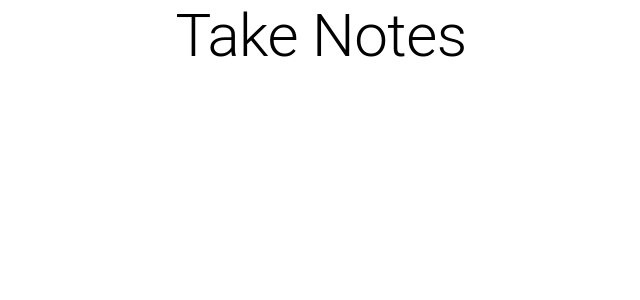
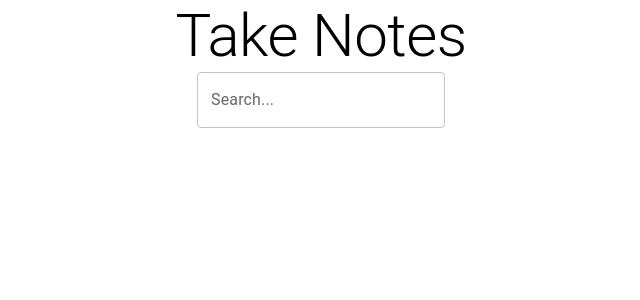
Before and after one commit to Mustafa-Filiz/React--Take-Notes-App, a React (Create React App) app: page / in a window 1280 px wide. Shown: the top 300 px of the page, without its empty margins (319-959 px from the left). Built offline with nearby package versions, Linux system fonts and the light colour scheme.

Commit message:
search area imported

```diff
--- a/src/App.js
+++ b/src/App.js
@@ -1,11 +1,13 @@
 import { Box } from '@mui/system';
 import './App.css';
 import Header from './components/Header';
+import SearchArea from './components/SearchArea';
 
 function App() {
     return (
         <Box className="App">
             <Header />
+            <SearchArea />
         </Box>
     );
 }
```
